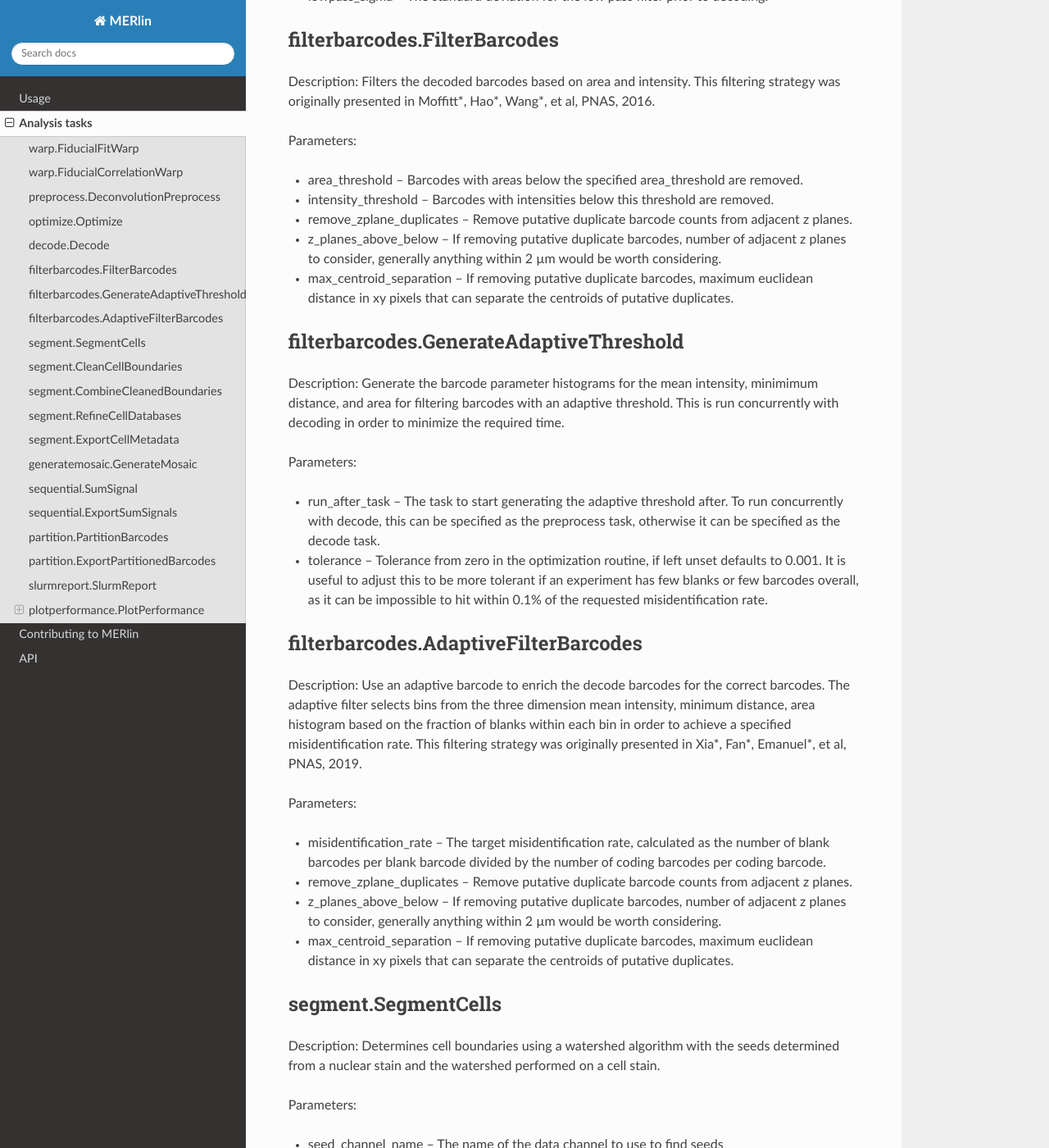
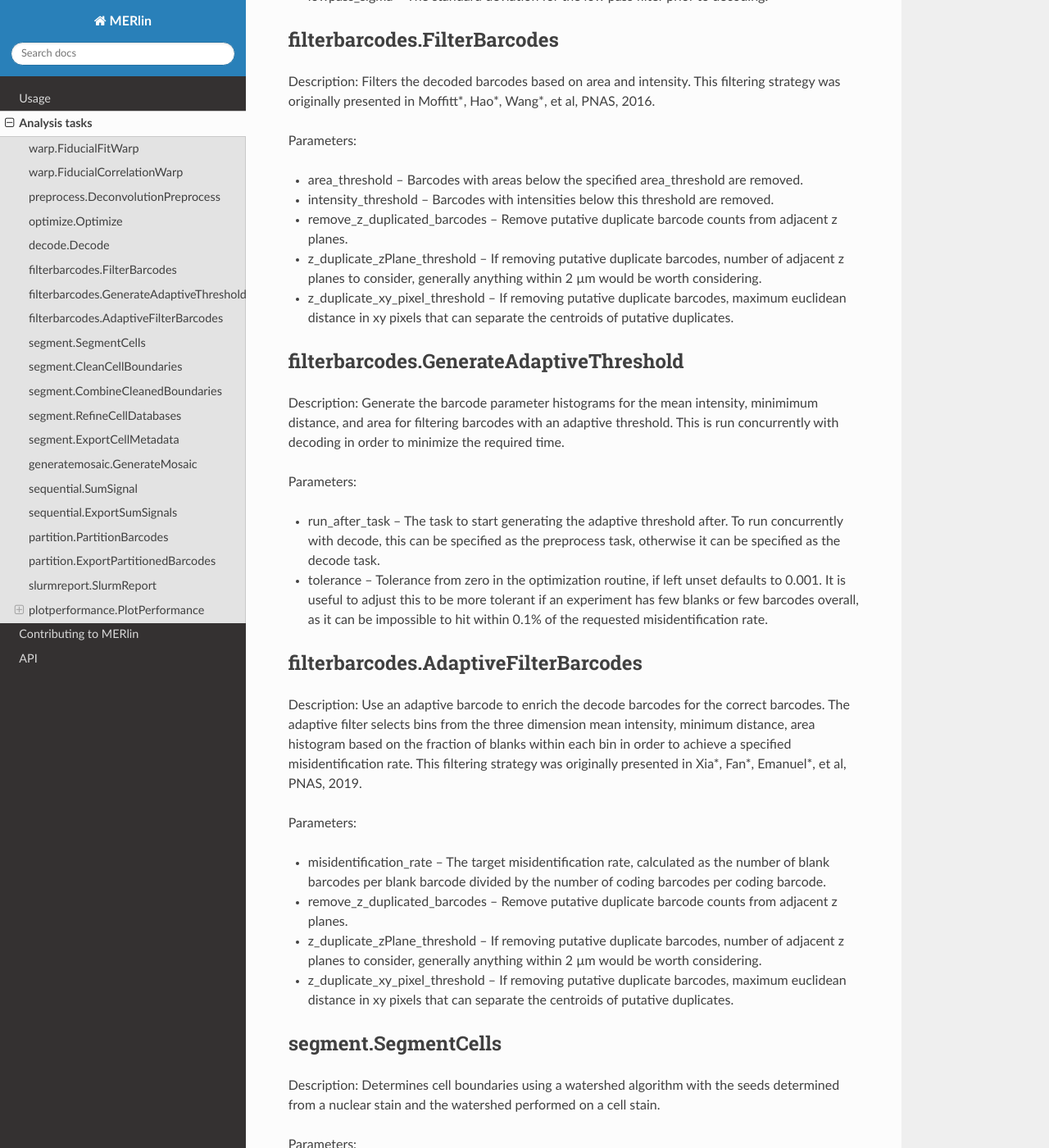
Before and after one commit to emanuega/MERlin, a Sphinx documentation site: the page built from docs/tasks.rst, in a window 1280 px wide and 1400 px high, scrolled down 1632 px. Shown: the whole window at 82% size. Built offline with Sphinx 7.4.7 and the Read the Docs theme 2.0.0, drawn with Linux system fonts in a browser that asks for light colours; pages that are not in the unit, such as notebooks, are missing from menus.

Commit message:
updating docs

```diff
--- a/docs/tasks.rst
+++ b/docs/tasks.rst
@@ -68,10 +68,9 @@ Parameters:
 
 * area\_threshold -- Barcodes with areas below the specified area\_threshold are removed.
 * intensity\_threshold -- Barcodes with intensities below this threshold are removed.
-* remove\_zplane\_duplicates -- Remove putative duplicate barcode counts from adjacent z planes.
-* z\_planes\_above\_below -- If removing putative duplicate barcodes, number of adjacent z planes to consider, generally anything within 2 µm would be worth considering.
-* max\_centroid\_separation -- If removing putative duplicate barcodes, maximum euclidean distance in xy pixels that can separate the centroids of putative duplicates.
-
+* remove\_z\_duplicated\_barcodes -- Remove putative duplicate barcode counts from adjacent z planes.
+* z\_duplicate\_zPlane\_threshold -- If removing putative duplicate barcodes, number of adjacent z planes to consider, generally anything within 2 µm would be worth considering.
+* z\_duplicate\_xy\_pixel\_threshold -- If removing putative duplicate barcodes, maximum euclidean distance in xy pixels that can separate the centroids of putative duplicates.
 
 filterbarcodes.GenerateAdaptiveThreshold
 -------------------------------------------
@@ -91,9 +90,9 @@ Description: Use an adaptive barcode to enrich the decode barcodes for the corre
 Parameters:
 
 * misidentification_rate -- The target misidentification rate, calculated as the number of blank barcodes per blank barcode divided by the number of coding barcodes per coding barcode.
-* remove\_zplane\_duplicates -- Remove putative duplicate barcode counts from adjacent z planes.
-* z\_planes\_above\_below -- If removing putative duplicate barcodes, number of adjacent z planes to consider, generally anything within 2 µm would be worth considering.
-* max\_centroid\_separation -- If removing putative duplicate barcodes, maximum euclidean distance in xy pixels that can separate the centroids of putative duplicates.
+* remove\_z\_duplicated\_barcodes -- Remove putative duplicate barcode counts from adjacent z planes.
+* z\_duplicate\_zPlane\_threshold -- If removing putative duplicate barcodes, number of adjacent z planes to consider, generally anything within 2 µm would be worth considering.
+* z\_duplicate\_xy\_pixel\_threshold -- If removing putative duplicate barcodes, maximum euclidean distance in xy pixels that can separate the centroids of putative duplicates.
 
 segment.SegmentCells
 ----------------------
```
